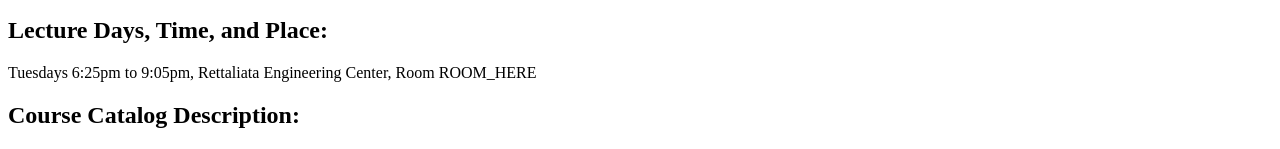
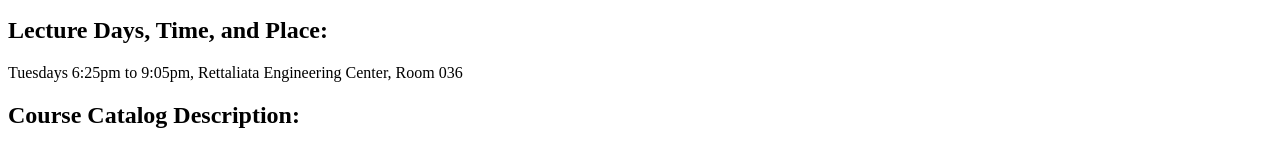
Before and after one commit to kmm913/ITMD361_Lab2, a plain HTML site: page index.html in a window 1280 px wide. Shown: the part 226-375 px from the top of the page. Drawn offline with Linux system fonts and the light colour scheme.

Commit message:
Updated class room number

```diff
--- a/index.html
+++ b/index.html
@@ -11,7 +11,7 @@
   <h2>Professor:</h2>
   <p>Daniel Krieglstein</p>
   <h2>Lecture Days, Time, and Place:</h2>
-  <p>Tuesdays 6:25pm to 9:05pm, Rettaliata Engineering Center, Room ROOM_HERE</p>
+  <p>Tuesdays 6:25pm to 9:05pm, Rettaliata Engineering Center, Room 036</p>
   <h2>Course Catalog Description:</h2>
   <p>This course will cover the creation of Web pages and sites using HTML, CSS, Javascript and graphical applications. Networked multimedia distribution technologies will also be explored.
         The design of effective Web site including page layout, user interface design, graphic design, content flow and site structure as well as management of Web site resources including intranet
```
